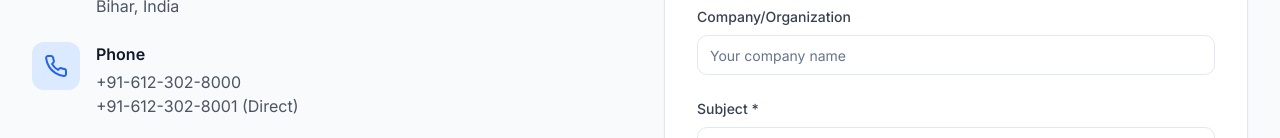
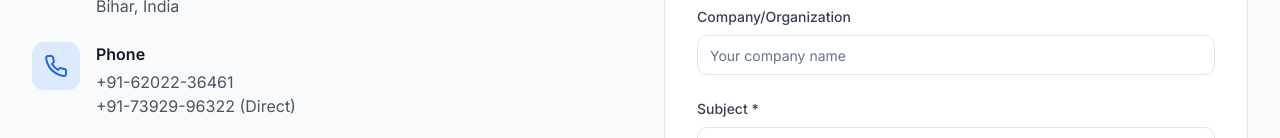
Before and after one commit to Vatsal9915/Student-Senate-IITP, a Next.js app: page /contact in a window 1280 px wide. Shown: the part 662-800 px from the top of the page. Built offline with nearby package versions, Linux system fonts and the light colour scheme.

Commit message:
Update page.tsx

```diff
--- a/app/contact/page.tsx
+++ b/app/contact/page.tsx
@@ -89,9 +89,9 @@ export default function ContactPage() {
                   <div>
                     <h3 className="font-semibold text-gray-900 mb-1">Phone</h3>
                     <p className="text-gray-600">
-                      +91-612-302-8000
+                      +91-62022-36461
                       <br />
-                      +91-612-302-8001 (Direct)
+                      +91-73929-96322 (Direct)
                     </p>
                   </div>
                 </div>
```
